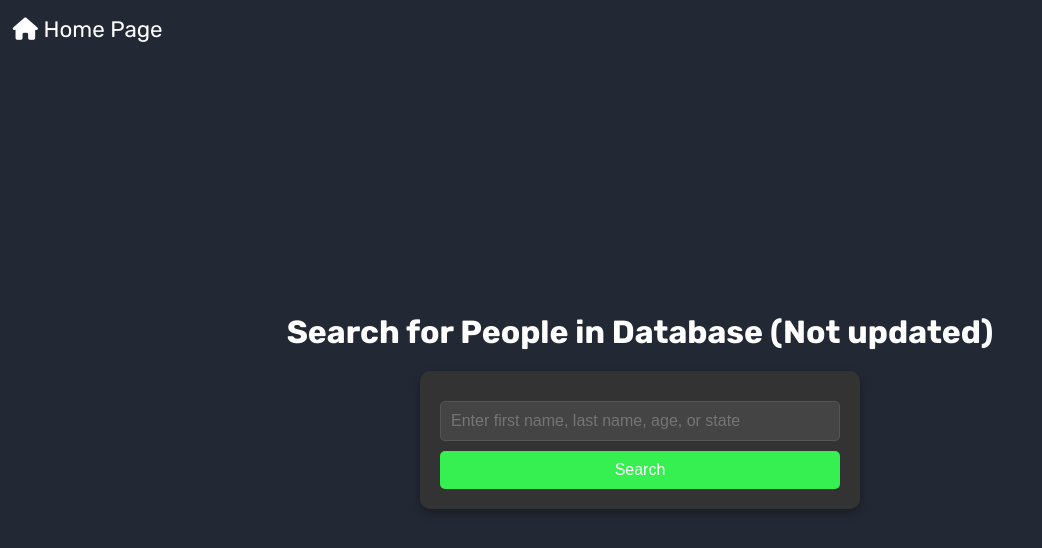
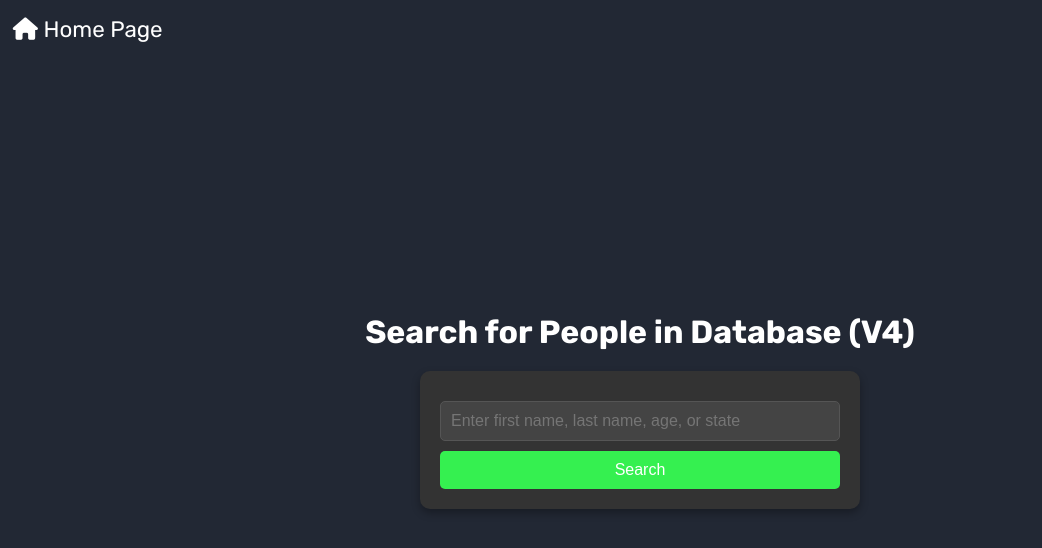
Before and after one commit to OriDev8236/FivemRobberyGuideV2, a plain HTML site: page name-database.html in a window 1280 px wide. Shown: the whole page, without its empty margins (0-1042 px from the left). Drawn offline with Linux system fonts and the light colour scheme.

Commit message:
Add files via upload

```diff
--- a/name-database.html
+++ b/name-database.html
@@ -89,7 +89,7 @@
 <body>
     <a id="homePage" href="index.html"><i class="fa-solid fa-house"></i> Home Page</a>
 
-    <h1>Search for People in Database (Not updated)</h1>
+    <h1>Search for People in Database (V4)</h1>
     <form id="searchForm">
         <input type="text" id="searchInput" placeholder="Enter first name, last name, age, or state" />
         <button type="submit" id="searchButton" disabled>Search</button> <!-- הכפתור מושבת בברירת מחדל -->
```
